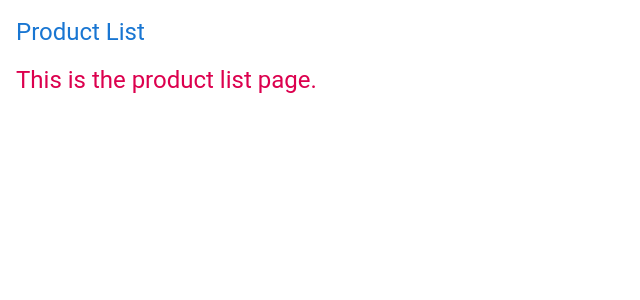
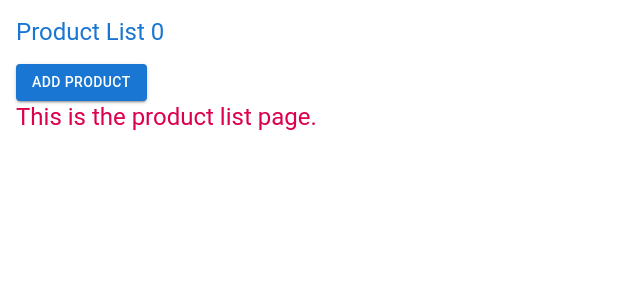
Before and after one commit to Maxzimmerman/sample, a React (Create React App) app: page /product in a window 1280 px wide. Shown: the top 300 px of the page, without its empty margins (0-640 px from the left). Built offline with nearby package versions, Linux system fonts and the light colour scheme.

Commit message:
feat: implemented store in product page.

```diff
--- a/src/modules/products/Product.tsx
+++ b/src/modules/products/Product.tsx
@@ -1,16 +1,28 @@
-import { Box, Typography, useTheme } from "@mui/material";
+import { Box, Button, Typography, useTheme } from "@mui/material";
 
 import useProductsStore from "./store";
 
 export default function Product() {
     const theme = useTheme();
-    const { products } = useProductsStore();
+    const { products, addProduct } = useProductsStore();
 
     return (
        <Box sx={{ p:2, bgcolor: 'background.paper' }}>
             <Typography variant="h5" sx={{ color: 'primary.main', mb: 2 }}>
-                Product List
+                Product List {products.length}
             </Typography>
+
+            {products.map((p) => (
+                <Typography key={p.id}>
+                    #{p.id} — {p.name}
+                </Typography>
+            ))}
+
+            <Button variant="contained"
+                    color="primary"
+                    onClick={() => addProduct({ id: products.length + 1, name: `Product ${products.length + 1}` })}>
+                Add Product
+            </Button>
             <Typography variant="h5" sx={{ color: theme.colors.secondary, mb: 2 }}>
                 This is the product list page.
             </Typography>
```
